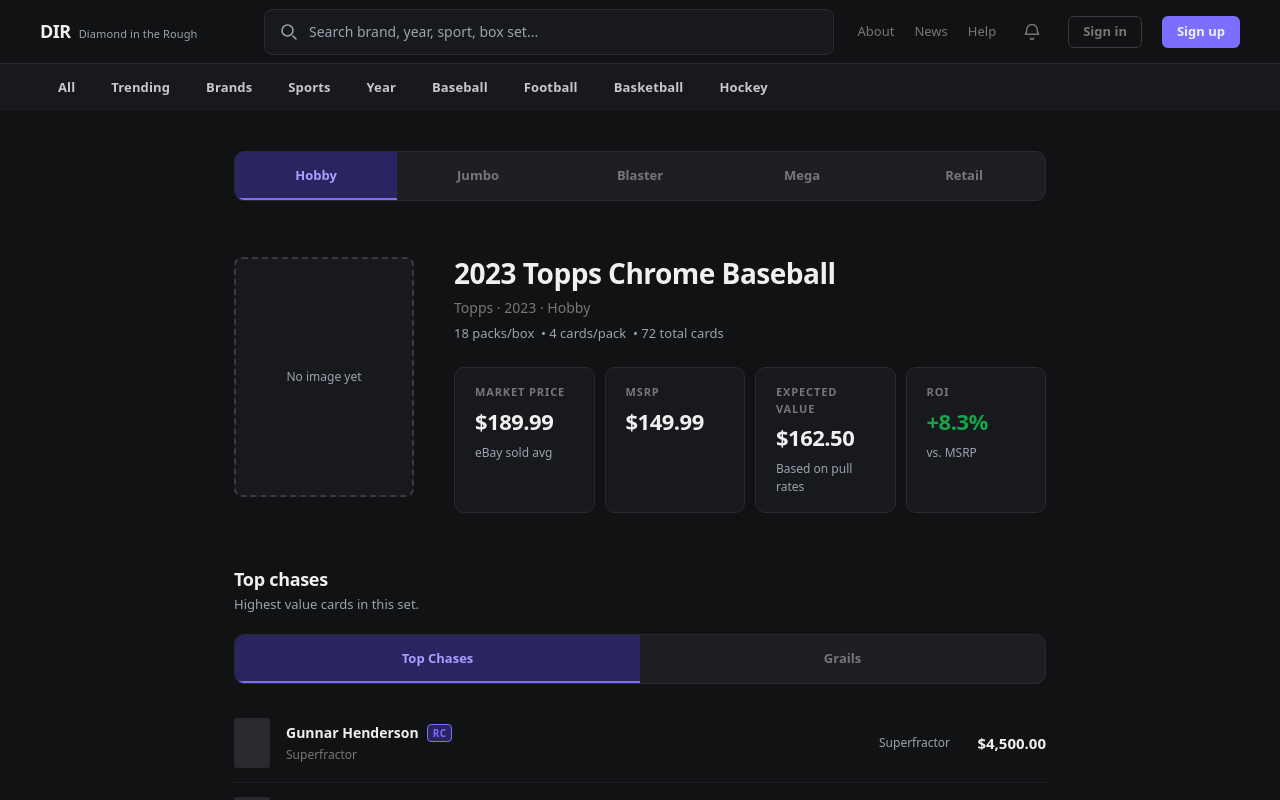
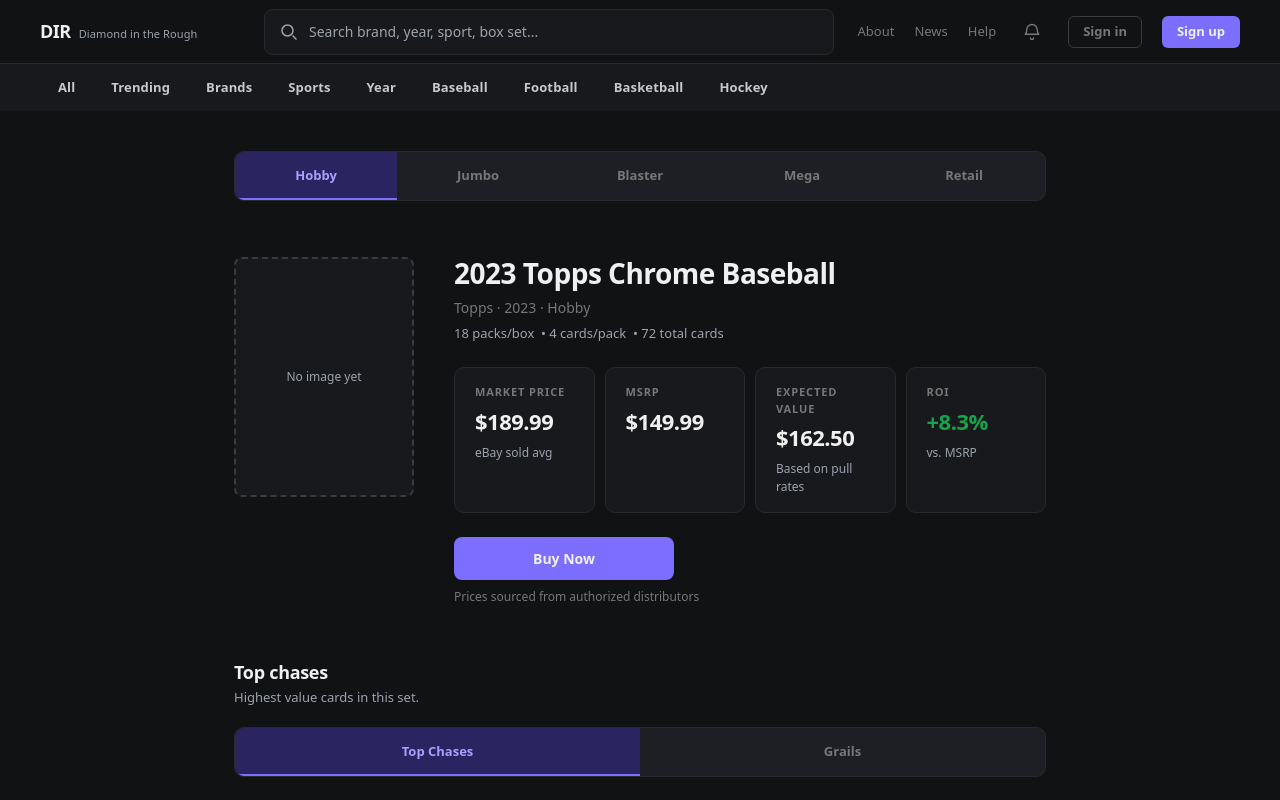
Before and after one commit to Anthem-Media/dir-app, a React (Vite) app: page /box/bowman-2024-hobby in a window 1280 px wide. Shown: the top 800 px of the page. Built offline with nearby package versions, Linux system fonts and the light colour scheme.

Commit message:
Add Buy Now button

```diff
--- a/src/pages/BoxProfilePage.css
+++ b/src/pages/BoxProfilePage.css
@@ -107,6 +107,38 @@
   display: grid;
   grid-template-columns: repeat(4, 1fr);
   gap: 10px;
+}
+
+/* ── BUY NOW ───────────────────────────────────────────────────────────── */
+
+.box-profile-page__buy-now {
+  display: flex;
+  flex-direction: column;
+  gap: 8px;
+}
+
+.box-profile-page__buy-now-btn {
+  width: 220px;
+  padding: 12px 24px;
+  background: var(--color-accent);
+  color: var(--color-text-primary);
+  border: none;
+  border-radius: 8px;
+  font-size: 14px;
+  font-weight: 700;
+  font-family: var(--font-sans);
+  cursor: pointer;
+  transition: opacity 0.12s ease;
+}
+
+.box-profile-page__buy-now-btn:hover {
+  opacity: 0.85;
+}
+
+.box-profile-page__buy-now-disclaimer {
+  font-size: 12px;
+  color: var(--color-text-secondary);
+  margin: 0;
 }
 
 /* ── SHARED SECTION LAYOUT ─────────────────────────────────────────────── */
@@ -229,4 +261,8 @@
   .box-profile-page__pull-rate-grid {
     flex-direction: column;
   }
+
+  .box-profile-page__buy-now-btn {
+    width: 100%;
+  }
 }
--- a/src/pages/BoxProfilePage.jsx
+++ b/src/pages/BoxProfilePage.jsx
@@ -219,6 +219,17 @@ export function BoxProfilePage() {
               subtext="vs. MSRP"
             />
           </div>
+
+          {/* ── BUY NOW ──────────────────────────────────────────────────── */}
+          <div className="box-profile-page__buy-now">
+            {/* TODO: Wire to distributor affiliate link system — see distributor_listings table in schema. Populated by Cam during beta when distributor partnerships are established. */}
+            <button className="box-profile-page__buy-now-btn" type="button">
+              Buy Now
+            </button>
+            <p className="box-profile-page__buy-now-disclaimer">
+              Prices sourced from authorized distributors
+            </p>
+          </div>
         </div>
       </section>
 
```
